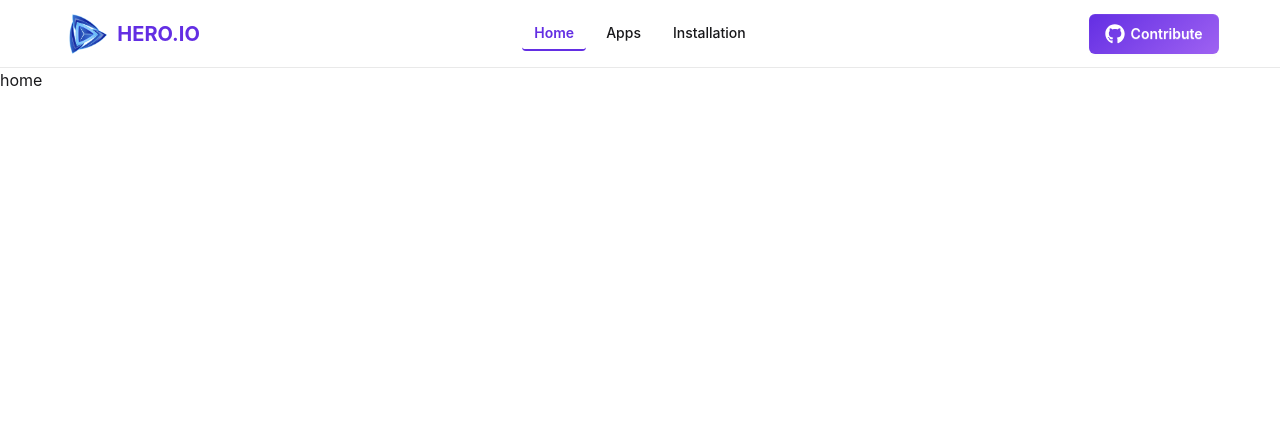
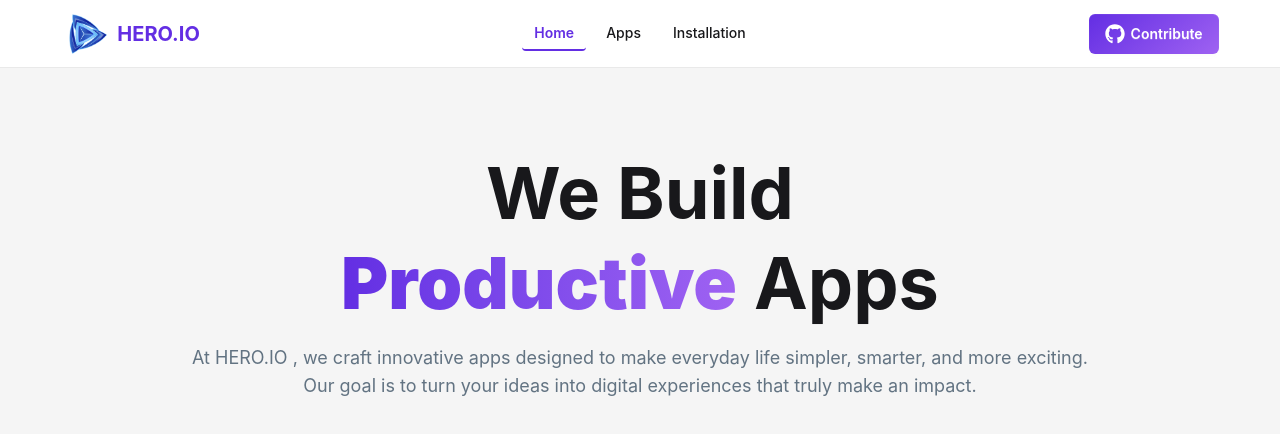
Before and after one commit to abdurrahmansoftlinkbd/hero-io, a React (Vite) app: page / in a window 1280 px wide. Shown: the top 434 px of the page. Built offline with nearby package versions, Linux system fonts and the light colour scheme.

Commit message:
added banner

```diff
--- /dev/null
+++ b/src/components/Banner.jsx
@@ -0,0 +1,26 @@
+const Banner = () => {
+  return (
+    <header className="bg-[#F5F5F5] py-12 lg:py-20">
+      <div className="container w-11/12 mx-auto text-center">
+        <h1 className="text-3xl md:text-5xl lg:text-7xl font-bold leading-tight text-base-content">
+          We Build
+          <br />
+          <span className="bg-linear-to-r from-[#632EE3] to-[#9F62F2] bg-clip-text text-transparent font-black">
+            Productive
+          </span>{" "}
+          Apps
+        </h1>
+
+        <p className="mt-4 text-sm md:text-base lg:text-lg text-[#627382] max-w-4xl mx-auto">
+          At HERO.IO , we craft innovative apps designed to make everyday life
+          simpler, smarter, and more exciting. <br /> Our goal is to turn your
+          ideas into digital experiences that truly make an impact.
+        </p>
+
+        <div className="flex flex-col sm:flex-row justify-center items-center gap-4 mt-6"></div>
+      </div>
+    </header>
+  );
+};
+
+export default Banner;
--- a/src/pages/Home.jsx
+++ b/src/pages/Home.jsx
@@ -1,5 +1,11 @@
+import Banner from "../components/Banner";
+
 const Home = () => {
-  return <div>home</div>;
+  return (
+    <>
+      <Banner></Banner>
+    </>
+  );
 };
 
 export default Home;
```
